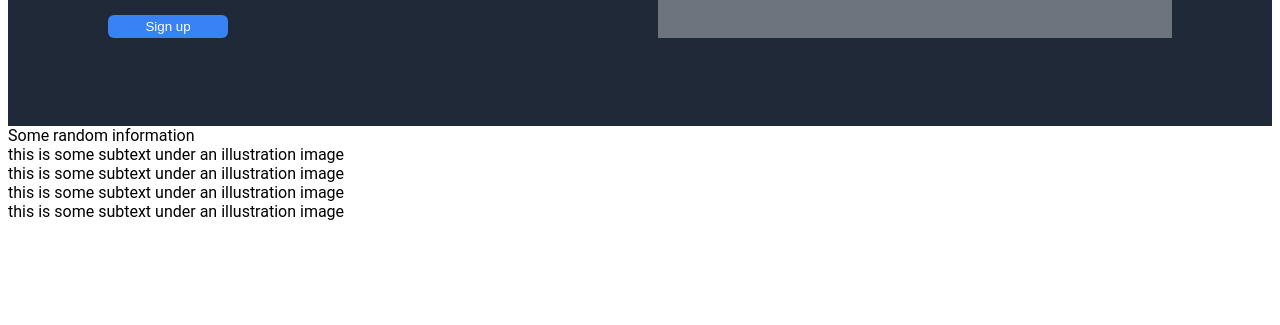
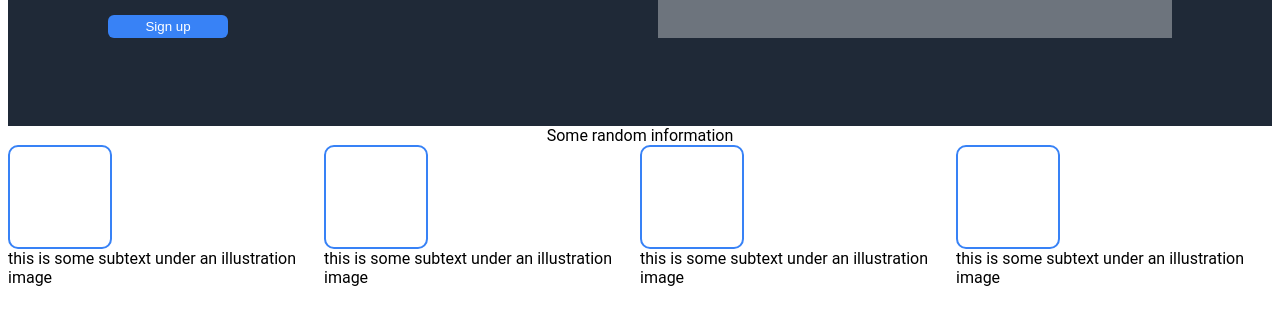
Before and after one commit to karllowe/odinProjectLandingPageAssignment, a plain HTML site: page index.html in a window 1280 px wide. Shown: the part 289-614 px from the top of the page. Drawn offline with Linux system fonts and the light colour scheme.

Commit message:
basic gallery css added
rectangles added and styled with flex boxes. not
yet fully centred and spaced.

```diff
--- a/index.html
+++ b/index.html
@@ -35,25 +35,25 @@
         Some random information
         <div class="galleryRow">
             <div class="galleryCard">
-                <div class="rectange"></div>
+                <div class="rectangle"></div>
                 <div class="cardSubtext">
                     this is some subtext under an illustration image
                 </div>
             </div>
             <div class="galleryCard">
-                <div class="rectange"></div>
+                <div class="rectangle"></div>
                 <div class="cardSubtext">
                     this is some subtext under an illustration image
                 </div>
             </div>
             <div class="galleryCard">
-                <div class="rectange"></div>
+                <div class="rectangle"></div>
                 <div class="cardSubtext">
                     this is some subtext under an illustration image
                 </div>
             </div>
             <div class="galleryCard">
-                <div class="rectange"></div>
+                <div class="rectangle"></div>
                 <div class="cardSubtext">
                     this is some subtext under an illustration image
                 </div>
--- a/styles.css
+++ b/styles.css
@@ -76,3 +76,24 @@ body {
     border-radius: 6px;
     border: none;
 }
+
+.gallerySection {
+    display: flex;
+    justify-content: space-between;
+    flex-direction: column;
+    align-items: center;
+}
+
+.galleryRow {
+    display: flex;
+    justify-content: space-around;
+}
+
+.rectangle {
+    width: 100px;
+    height: 100px;
+    border-radius: 10px;
+    border-style: solid;
+    border-width: 2px;
+    border-color: #3882F6;
+}
```
